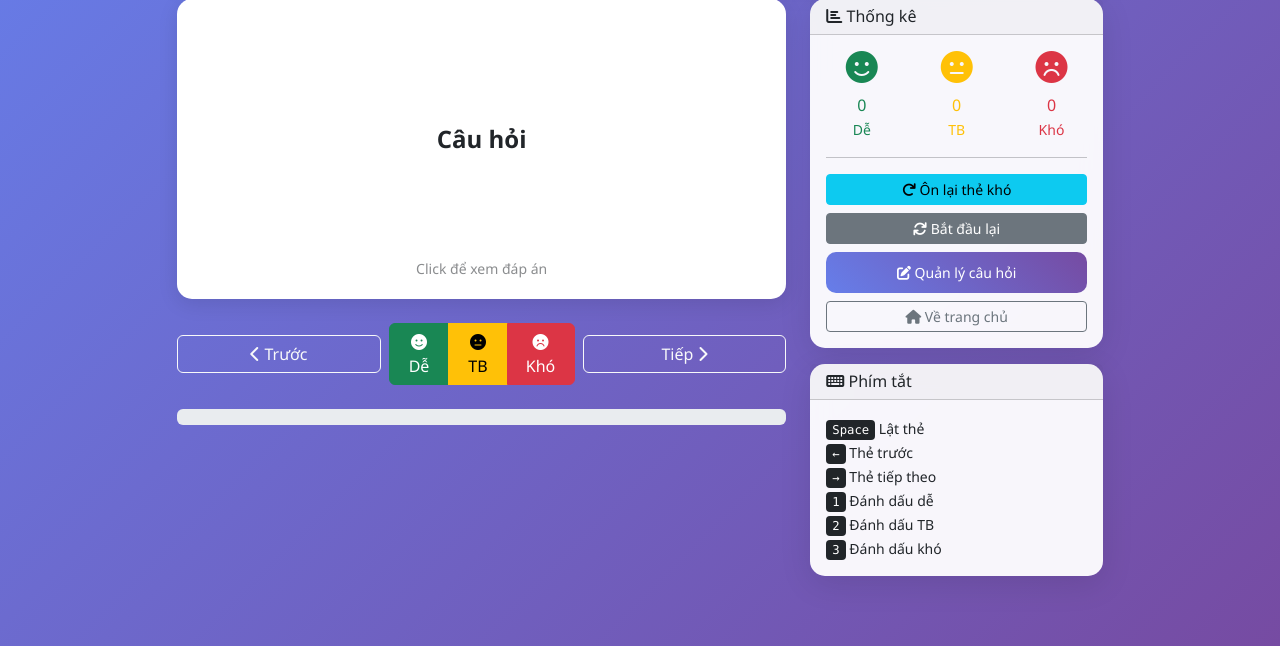
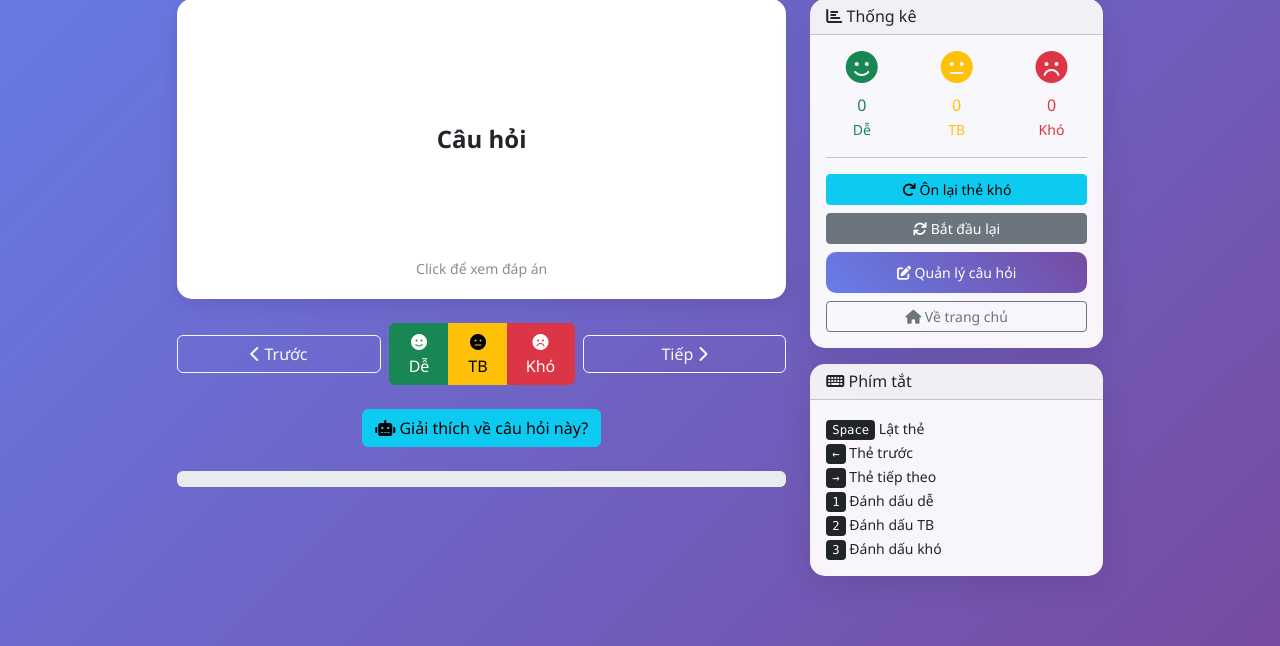
Before and after one commit to ngcvien/ai_flashcard_generator, a Flask app: template templates/study.html in a window 1280 px wide. Shown: the part 154-800 px from the top of the page. Run offline with Flask 3, Linux system fonts and the light colour scheme; the template is opened without the code that fills it, so the values that code supplies are empty; some libraries are stand-ins or nearby versions.

Commit message:
thêm chức năng Giải thích câu hỏi dùng gemini

````diff
--- a/app.py
+++ b/app.py
@@ -358,5 +358,51 @@ def manage_flashcards(flashcard_id):
 
     return render_template('manage.html', data=data)
 
+@app.route('/explain/<flashcard_id>/<int:card_index>', methods=['POST'])
+def explain_question(flashcard_id, card_index):
+    data = load_flashcard_set(flashcard_id)
+    if not data or card_index >= len(data['flashcards']):
+        return jsonify({'error': 'Không tìm thấy câu hỏi'}), 404
+
+    card = data['flashcards'][card_index]
+
+    try:
+        prompt = f"""
+        Hãy giải thích chi tiết về câu hỏi và đáp án sau:
+
+        Câu hỏi: {card['question']}
+        Đáp án: {card['answer']}
+
+        Yêu cầu:
+        1. Giải thích ngắn gọn, dễ hiểu
+        2. Nếu có thể, đưa thêm ví dụ minh họa
+        3. Nếu là khái niệm, giải thích theo cách đơn giản nhất
+        4. Nếu là quy trình, liệt kê các bước rõ ràng
+        5. Nếu là so sánh, làm rõ sự khác biệt
+
+        Hãy trả về giải thích dưới dạng HTML với các thẻ <p> cho đoạn văn và <ul>/<li> cho danh sách.
+        KHÔNG thêm ```html hoặc ``` vào đầu và cuối response.
+        """
+
+        response = model.generate_content(prompt)
+        explanation = response.text
+
+        # Loại bỏ các ký tự markdown không mong muốn
+        explanation = explanation.replace('```html', '').replace('```', '')
+        explanation = explanation.strip()
+
+        # Chuyển đổi markdown thành HTML nếu cần
+        explanation = explanation.replace('\n\n', '</p><p>')
+        explanation = explanation.replace('\n', '<br>')
+
+        return jsonify({
+            'success': True,
+            'explanation': f'<p>{explanation}</p>'
+        })
+
+    except Exception as e:
+        print(f"Lỗi khi tạo giải thích: {e}")
+        return jsonify({'error': 'Không thể tạo giải thích'}), 500
+
 if __name__ == '__main__':
     app.run(host='0.0.0.0', port=5000, debug=True)
--- a/templates/study.html
+++ b/templates/study.html
@@ -59,6 +59,12 @@
 
                     <button class="btn btn-outline-light w-100 w-sm-auto" onclick="nextCard()" id="nextBtn">
                         Tiếp <i class="fas fa-chevron-right"></i>
+                    </button>
+                </div>
+
+                <div class="d-flex justify-content-center mb-4">
+                    <button class="btn btn-info" onclick="getExplanation()" id="explainBtn">
+                        <i class="fas fa-robot"></i> <span class="d-none d-sm-inline">Giải thích về câu hỏi này?</span>
                     </button>
                 </div>
 
@@ -183,6 +189,31 @@
         </div>
     </div>
 </div>
+
+<!-- Modal giải thích -->
+<div class="modal fade" id="explainModal" tabindex="-1">
+    <div class="modal-dialog modal-dialog-centered modal-lg">
+        <div class="modal-content">
+            <div class="modal-header">
+                <h5 class="modal-title"><i class="fas fa-robot"></i> Giải thích từ AI</h5>
+                <button type="button" class="btn-close" data-bs-dismiss="modal"></button>
+            </div>
+            <div class="modal-body">
+                <div id="explanationContent" class="explanation-content">
+                    <div class="text-center py-4">
+                        <div class="spinner-border text-primary" role="status">
+                            <span class="visually-hidden">Đang tải...</span>
+                        </div>
+                        <p class="mt-2">Đang tạo giải thích...</p>
+                    </div>
+                </div>
+            </div>
+            <div class="modal-footer">
+                <button type="button" class="btn btn-secondary" data-bs-dismiss="modal">Đóng</button>
+            </div>
+        </div>
+    </div>
+</div>
 {% endblock %}
 
 {% block scripts %}
@@ -198,6 +229,8 @@ let cardStats = {
 };
 let reviewedCards = new Set();
 let difficultCards = [];
+
+let explainModal;
 
 // Khởi tạo
 document.addEventListener('DOMContentLoaded', function() {
@@ -234,6 +267,8 @@ document.addEventListener('DOMContentLoaded', function() {
                 break;
         }
     });
+
+    explainModal = new bootstrap.Modal(document.getElementById('explainModal'));
 });
 
 function displayCard() {
@@ -388,5 +423,78 @@ function showCompletionModal() {
     const modal = new bootstrap.Modal(document.getElementById('completionModal'));
     modal.show();
 }
+
+function getExplanation() {
+    const explainBtn = document.getElementById('explainBtn');
+    const explanationContent = document.getElementById('explanationContent');
+
+    // Reset nội dung cũ
+    explanationContent.innerHTML = `
+        <div class="text-center py-4">
+            <div class="spinner-border text-primary" role="status">
+                <span class="visually-hidden">Đang tải...</span>
+            </div>
+            <p class="mt-2">Đang tạo giải thích...</p>
+        </div>
+    `;
+
+    explainBtn.disabled = true;
+    explainBtn.innerHTML = '<i class="fas fa-spinner fa-spin"></i> <span class="d-none d-sm-inline">Đang tạo giải thích...</span>';
+
+    explainModal.show();
+
+    fetch(`/explain/{{ data.id }}/${currentIndex}`, {
+        method: 'POST'
+    })
+    .then(response => response.json())
+    .then(data => {
+        if (data.success) {
+            explanationContent.innerHTML = data.explanation;
+        } else {
+            explanationContent.innerHTML = `
+                <div class="alert alert-danger">
+                    <i class="fas fa-exclamation-circle"></i> Không thể tạo giải thích. Vui lòng thử lại sau.
+                </div>
+            `;
+        }
+    })
+    .catch(error => {
+        explanationContent.innerHTML = `
+            <div class="alert alert-danger">
+                <i class="fas fa-exclamation-circle"></i> Đã xảy ra lỗi. Vui lòng thử lại sau.
+            </div>
+        `;
+    })
+    .finally(() => {
+        explainBtn.disabled = false;
+        explainBtn.innerHTML = '<i class="fas fa-robot"></i> <span class="d-none d-sm-inline">Giải thích về câu hỏi này?</span>';
+    });
+}
 </script>
+
+<style>
+.explanation-content {
+    font-size: 1.1rem;
+    line-height: 1.6;
+}
+
+.explanation-content p {
+    margin-bottom: 1rem;
+}
+
+.explanation-content ul {
+    margin-bottom: 1rem;
+    padding-left: 1.5rem;
+}
+
+.explanation-content li {
+    margin-bottom: 0.5rem;
+}
+
+@media (max-width: 576px) {
+    .explanation-content {
+        font-size: 1rem;
+    }
+}
+</style>
 {% endblock %}
````
